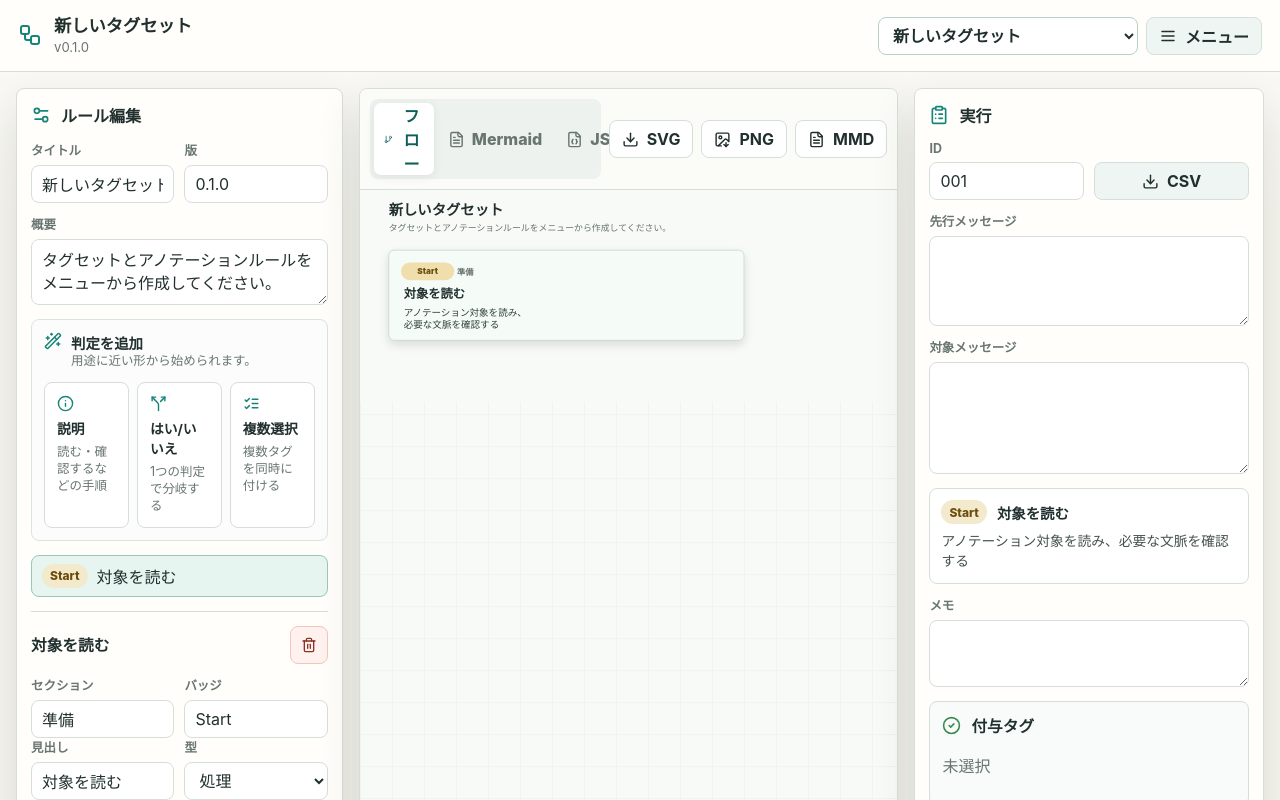
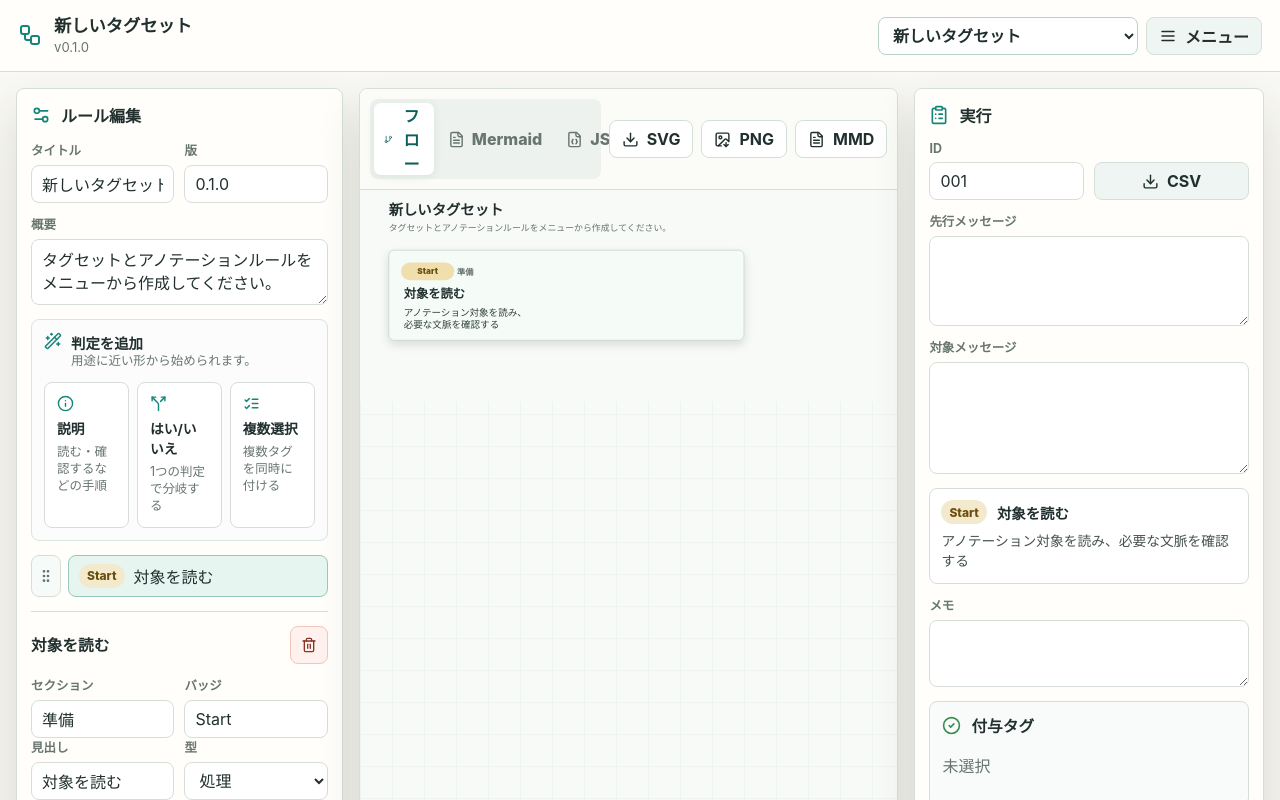
Before and after one commit to sakana0106hry/annotation_flowchart_builder, a React (Vite) app: page / in a window 1280 px wide. Shown: the top 800 px of the page. Built offline with nearby package versions, Linux system fonts and the light colour scheme.

Commit message:
Add drag reorder for rule steps

```diff
--- a/src/App.tsx
+++ b/src/App.tsx
@@ -1,5 +1,5 @@
 import { useEffect, useMemo, useRef, useState } from "react";
-import type { Dispatch, RefObject, SetStateAction } from "react";
+import type { Dispatch, DragEvent, RefObject, SetStateAction } from "react";
 import {
   CheckCircle2,
   ClipboardList,
@@ -7,6 +7,7 @@ import {
   FileJson,
   FileText,
   GitBranch,
+  GripVertical,
   ImageDown,
   Info,
   Layers3,
@@ -468,6 +469,45 @@ export default function App() {
     });
   };
 
+  const reorderStep = (
+    sourceStepId: string,
+    targetStepId: string,
+    placement: "before" | "after",
+  ) => {
+    if (sourceStepId === targetStepId) {
+      return;
+    }
+
+    setRuleSet((current) => {
+      const sourceStep = current.steps.find((step) => step.id === sourceStepId);
+      const targetExists = current.steps.some((step) => step.id === targetStepId);
+
+      if (!sourceStep || !targetExists) {
+        return current;
+      }
+
+      const remainingSteps = current.steps.filter((step) => step.id !== sourceStepId);
+      const targetIndex = remainingSteps.findIndex((step) => step.id === targetStepId);
+
+      if (targetIndex === -1) {
+        return current;
+      }
+
+      const insertIndex = placement === "after" ? targetIndex + 1 : targetIndex;
+
+      return {
+        ...current,
+        steps: [
+          ...remainingSteps.slice(0, insertIndex),
+          sourceStep,
+          ...remainingSteps.slice(insertIndex),
+        ],
+      };
+    });
+
+    setSelectedStepId(sourceStepId);
+  };
+
   const resetAll = () => {
     if (!window.confirm("保存済みのタグセットをすべて初期状態に戻しますか？")) {
       return;
@@ -685,6 +725,7 @@ export default function App() {
           onUpdateStep={updateStep}
           onAddStep={addStep}
           onRemoveStep={removeStep}
+          onReorderStep={reorderStep}
           onAddOption={addOption}
           onUpdateOption={updateOption}
           onRemoveOption={removeOption}
@@ -1333,6 +1374,7 @@ function RuleEditor({
   onUpdateStep,
   onAddStep,
   onRemoveStep,
+  onReorderStep,
   onAddOption,
   onUpdateOption,
   onRemoveOption,
@@ -1345,6 +1387,11 @@ function RuleEditor({
   onUpdateStep: (stepId: string, patch: Partial<RuleStep>) => void;
   onAddStep: (template?: StepTemplate) => void;
   onRemoveStep: (stepId: string) => void;
+  onReorderStep: (
+    sourceStepId: string,
+    targetStepId: string,
+    placement: "before" | "after",
+  ) => void;
   onAddOption: (stepId: string) => void;
   onUpdateOption: (
     stepId: string,
@@ -1353,6 +1400,23 @@ function RuleEditor({
   ) => void;
   onRemoveOption: (stepId: string, optionId: string) => void;
 }) {
+  const [draggedStepId, setDraggedStepId] = useState<string | null>(null);
+  const [dropTarget, setDropTarget] = useState<{
+    id: string;
+    placement: "before" | "after";
+  } | null>(null);
+
+  const getDropPlacement = (event: DragEvent<HTMLElement>) => {
+    const rect = event.currentTarget.getBoundingClientRect();
+    const y = event.clientY - rect.top;
+    return y > rect.height / 2 ? "after" : "before";
+  };
+
+  const clearStepDrag = () => {
+    setDraggedStepId(null);
+    setDropTarget(null);
+  };
+
   if (!selectedStep) {
     return null;
   }
@@ -1418,17 +1482,89 @@ function RuleEditor({
       </div>
 
       <div className="stepList">
-        {ruleSet.steps.map((step) => (
+        {ruleSet.steps.map((step, index) => {
+          const targetClass =
+            dropTarget?.id === step.id ? `drop-${dropTarget.placement}` : "";
+
+          return (
+            <div
+              className={`stepListRow ${targetClass} ${
+                draggedStepId === step.id ? "dragging" : ""
+              }`}
+              key={step.id}
+              onDragOver={(event) => {
+                if (!draggedStepId || draggedStepId === step.id) {
+                  return;
+                }
+
+                event.preventDefault();
+                event.dataTransfer.dropEffect = "move";
+                setDropTarget({
+                  id: step.id,
+                  placement: getDropPlacement(event),
+                });
+              }}
+              onDragLeave={(event) => {
+                const relatedTarget = event.relatedTarget;
+                if (
+                  relatedTarget instanceof Node &&
+                  event.currentTarget.contains(relatedTarget)
+                ) {
+                  return;
+                }
+
+                setDropTarget((current) =>
+                  current?.id === step.id ? null : current,
+                );
+              }}
+              onDrop={(event) => {
+                event.preventDefault();
+                const sourceStepId =
+                  event.dataTransfer.getData("application/x-rule-step") ||
+                  event.dataTransfer.getData("text/plain") ||
+                  draggedStepId;
+
+                if (sourceStepId && sourceStepId !== step.id) {
+                  const placement =
+                    dropTarget?.id === step.id
+                      ? dropTarget.placement
+                      : getDropPlacement(event);
+                  onReorderStep(sourceStepId, step.id, placement);
+                  onSelectStep(sourceStepId);
+                }
+
+                clearStepDrag();
+              }}
+            >
+              <span
+                aria-label={`${index + 1}番目の判定をドラッグして並び替え`}
+                className="stepDragHandle"
+                draggable
+                role="button"
+                tabIndex={0}
+                title="ドラッグして並び替え"
+                onDragStart={(event) => {
+                  event.dataTransfer.effectAllowed = "move";
+                  event.dataTransfer.setData("application/x-rule-step", step.id);
+                  event.dataTransfer.setData("text/plain", step.id);
+                  setDraggedStepId(step.id);
+                  setDropTarget(null);
+                }}
+                onDragEnd={clearStepDrag}
+              >
+                <GripVertical size={16} />
+              </span>
               <button
                 className={`stepButton ${step.id === selectedStepId ? "active" : ""}`}
-            key={step.id}
                 type="button"
                 onClick={() => onSelectStep(step.id)}
               >
                 <span className="miniBadge">{step.badge}</span>
                 <span>{step.title}</span>
               </button>
-        ))}
+            </div>
+          );
+        })}
       </div>
 
       <div className="editorBody">
--- a/src/styles.css
+++ b/src/styles.css
@@ -703,6 +703,65 @@ select:focus {
   gap: 7px;
 }
 
+.stepListRow {
+  position: relative;
+  display: grid;
+  grid-template-columns: 30px minmax(0, 1fr);
+  gap: 7px;
+  align-items: stretch;
+}
+
+.stepListRow::before,
+.stepListRow::after {
+  content: "";
+  position: absolute;
+  left: 0;
+  right: 0;
+  height: 3px;
+  border-radius: 999px;
+  background: var(--teal);
+  opacity: 0;
+  pointer-events: none;
+}
+
+.stepListRow::before {
+  top: -5px;
+}
+
+.stepListRow::after {
+  bottom: -5px;
+}
+
+.stepListRow.drop-before::before,
+.stepListRow.drop-after::after {
+  opacity: 1;
+}
+
+.stepListRow.dragging {
+  opacity: 0.55;
+}
+
+.stepDragHandle {
+  min-height: 42px;
+  border: 1px solid var(--line);
+  border-radius: 8px;
+  display: inline-flex;
+  align-items: center;
+  justify-content: center;
+  color: #5c746f;
+  background: #f6faf8;
+  cursor: grab;
+}
+
+.stepDragHandle:active {
+  cursor: grabbing;
+}
+
+.stepDragHandle:focus-visible {
+  outline: 3px solid rgba(22, 133, 121, 0.2);
+  outline-offset: 2px;
+}
+
 .stepTemplatePanel {
   margin-top: 14px;
 }
@@ -715,6 +774,7 @@ select:focus {
 }
 
 .stepButton {
+  width: 100%;
   min-width: 0;
   min-height: 42px;
   padding: 8px 10px;
```
Lines whose indentation alone changed are shown as unchanged.
